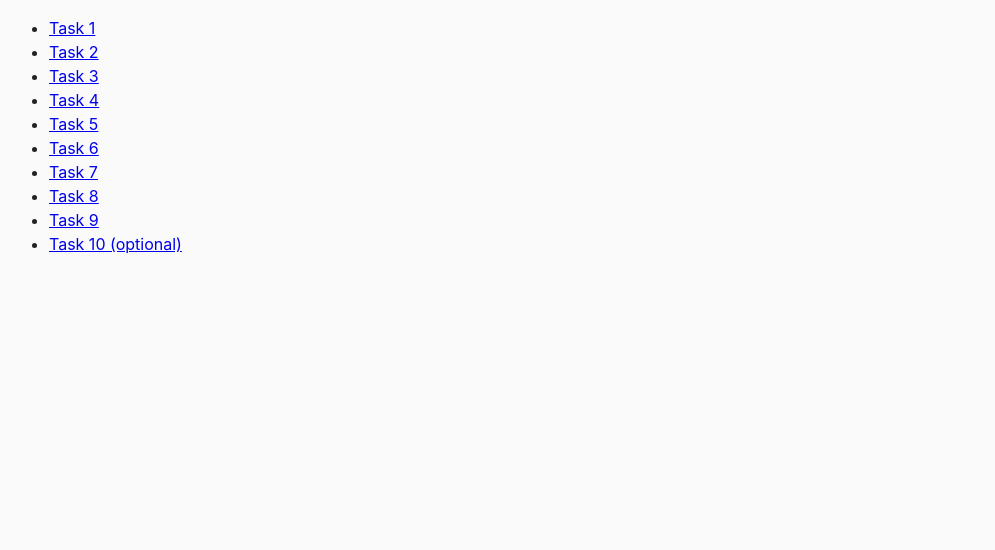
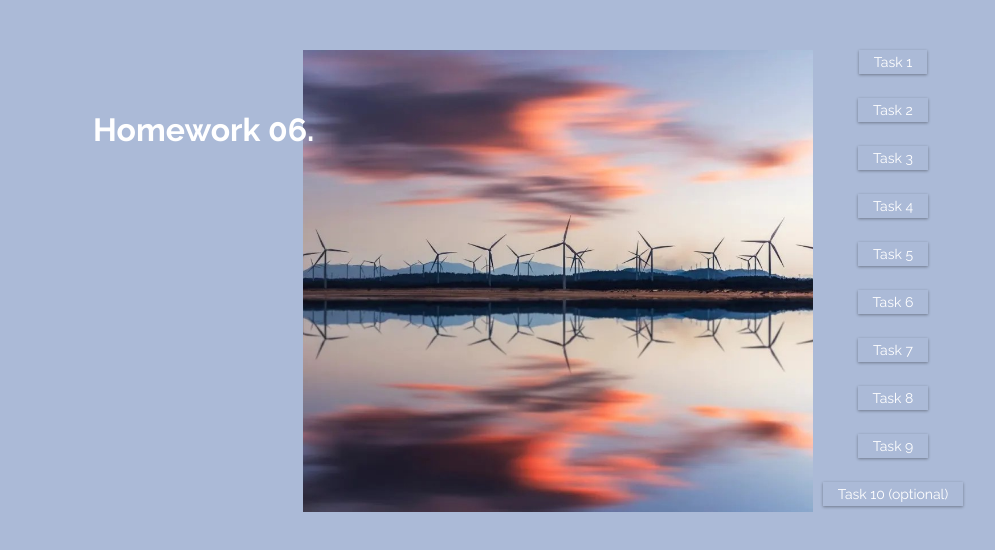
Before and after one commit to Andrey1914/goit-js-hw-06, a plain HTML site: page index.html in a window 1280 px wide. Shown: the whole page, without its empty margins (7-1002 px from the left). Drawn offline with Linux system fonts and the light colour scheme.

Commit message:
added styles on main page and task02

```diff
--- a/css/common.css
+++ b/css/common.css
@@ -3,9 +3,9 @@
 }
 
 body {
-  margin: 16px;
-  font-family: -apple-system, BlinkMacSystemFont, "Segoe UI", Roboto, Oxygen,
-    Ubuntu, Cantarell, "Open Sans", "Helvetica Neue", sans-serif;
+  margin: 0;
+  font-family: "Raleway", -apple-system, BlinkMacSystemFont, "Segoe UI", Roboto,
+    Oxygen, Ubuntu, Cantarell, "Open Sans", "Helvetica Neue", sans-serif;
   -webkit-font-smoothing: antialiased;
   -moz-osx-font-smoothing: grayscale;
   background-color: #fafafa;
@@ -31,3 +31,10 @@ button {
   padding: 8px 12px;
   cursor: pointer;
 }
+
+h1,
+h2,
+p,
+ul {
+  margin: 0;
+}
--- /dev/null
+++ b/css/homework.css
@@ -0,0 +1,141 @@
+* {
+  box-sizing: border-box;
+}
+
+body {
+  background-color: #abbad7;
+  margin: 0;
+  font-family: "Raleway", -apple-system, BlinkMacSystemFont, "Segoe UI", Roboto,
+    Oxygen, Ubuntu, Cantarell, "Open Sans", "Helvetica Neue", sans-serif;
+  -webkit-font-smoothing: antialiased;
+  -moz-osx-font-smoothing: grayscale;
+  line-height: 1.5;
+}
+
+ul,
+a {
+  list-style: none;
+  text-decoration: none;
+  padding: 0;
+  margin: 0;
+}
+
+.title {
+  position: absolute;
+  right: 24px;
+  top: 60px;
+  font-size: 20px;
+  color: #fff;
+}
+
+@media screen and (min-width: 768px) {
+  .title {
+    left: 100px;
+    top: 85px;
+    font-size: 32px;
+  }
+}
+
+@media screen and (min-width: 1536px) {
+  .title {
+    left: 330px;
+    top: 100px;
+    font-size: 48px;
+  }
+}
+
+.container {
+  padding-top: 50px;
+}
+
+@media screen and (min-width: 768px) {
+  .container {
+    display: flex;
+    gap: 10px;
+    justify-content: center;
+  }
+}
+
+@media screen and (min-width: 1536px) {
+  .banner-container {
+    width: 765px;
+  }
+}
+
+.banner {
+  width: 360px;
+  height: auto;
+}
+
+@media screen and (min-width: 768px) {
+  .banner {
+    width: 510px;
+  }
+}
+
+@media screen and (min-width: 1536px) {
+  .banner {
+    width: 757px;
+  }
+}
+
+.tasks-container {
+  position: absolute;
+  top: 60px;
+  left: 0;
+}
+
+@media screen and (min-width: 768px) {
+  .tasks-container {
+    position: static;
+  }
+}
+
+.tasks-list {
+  display: flex;
+  flex-direction: column;
+  align-items: center;
+  gap: 7px;
+}
+
+@media screen and (min-width: 768px) {
+  .tasks-list {
+    gap: 24px;
+  }
+}
+
+@media screen and (min-width: 1536px) {
+  .tasks-list {
+    gap: 36px;
+  }
+}
+
+.tasks-item {
+  box-shadow: rgba(0, 0, 0, 0.3) 0px 1px 3px 0px,
+    rgba(0, 0, 0, 0.06) 0px 1px 2px 0px;
+}
+
+.tasks-item:hover,
+:focus {
+  box-shadow: rgba(60, 64, 67, 0.3) 0px 1px 2px 0px,
+    rgba(60, 64, 67, 0.15) 0px 2px 6px 2px;
+}
+
+.tasks-link {
+  font-size: 14px;
+  font-weight: 400;
+  color: #fff;
+  padding: 5px 15px;
+}
+
+@media screen and (min-width: 1536px) {
+  .tasks-link {
+    font-size: 16px;
+  }
+}
+
+@media screen and (min-width: 1536px) {
+  .tasks-link {
+    font-size: 24px;
+  }
+}
--- /dev/null
+++ b/css/task-01.css
@@ -0,0 +1,89 @@
+.container {
+  padding: 50px 15px;
+}
+
+@media screen and (min-width: 768px) {
+  .container {
+    padding: 50px 40px;
+  }
+}
+
+@media screen and (min-width: 1536px) {
+  .container {
+    padding: 70px;
+  }
+}
+
+.back {
+  display: inline-block;
+  margin-bottom: 20px;
+  font-size: 14px;
+  font-weight: 400;
+}
+
+@media screen and (min-width: 768px) {
+  .back {
+    font-size: 18px;
+    margin-bottom: 30px;
+  }
+}
+
+@media screen and (min-width: 1536px) {
+  .back {
+    font-size: 24px;
+    margin-bottom: 50px;
+  }
+}
+
+.link-back {
+  padding: 5px 15px;
+  text-decoration: none;
+  color: #000;
+  box-shadow: rgba(0, 0, 0, 0.3) 0px 1px 3px 0px,
+    rgba(0, 0, 0, 0.06) 0px 1px 2px 0px;
+}
+
+.link-back:hover,
+:focus {
+  box-shadow: rgba(60, 64, 67, 0.3) 0px 1px 2px 0px,
+    rgba(60, 64, 67, 0.15) 0px 2px 6px 2px;
+}
+
+@media screen and (min-width: 1536px) {
+  .link-back {
+    padding: 10px 20px;
+  }
+}
+
+@media screen and (min-width: 768px) {
+  .wrapper {
+    padding: 0 40px;
+  }
+}
+
+@media screen and (min-width: 1536px) {
+  .wrapper {
+    padding: 0 80px;
+  }
+}
+
+.list {
+  display: flex;
+  gap: 15px;
+  flex-direction: column;
+  padding-left: 100px;
+}
+
+@media screen and (min-width: 768px) {
+  .list {
+    flex-direction: row;
+    padding: 0;
+    justify-content: space-around;
+  }
+}
+
+@media screen and (min-width: 1536px) {
+  .item {
+    font-size: 36px;
+  }
+}
--- a/index.html
+++ b/index.html
@@ -5,20 +5,52 @@
     <meta http-equiv="X-UA-Compatible" content="IE=edge" />
     <meta name="viewport" content="width=device-width, initial-scale=1.0" />
     <title>Homework 6</title>
-    <link rel="stylesheet" href="css/common.css" />
+    <link
+      href="https://fonts.googleapis.com/css2?family=Raleway:wght@100;400;700&display=swap"
+      rel="stylesheet"
+    />
+    <link rel="stylesheet" href="css/homework.css" />
   </head>
   <body>
-    <ul>
-      <li><a href="task-01.html">Task 1</a></li>
-      <li><a href="task-02.html">Task 2</a></li>
-      <li><a href="task-03.html">Task 3</a></li>
-      <li><a href="task-04.html">Task 4</a></li>
-      <li><a href="task-05.html">Task 5</a></li>
-      <li><a href="task-06.html">Task 6</a></li>
-      <li><a href="task-07.html">Task 7</a></li>
-      <li><a href="task-08.html">Task 8</a></li>
-      <li><a href="task-09.html">Task 9</a></li>
-      <li><a href="task-10.html">Task 10 (optional)</a></li>
-    </ul>
+    <h1 class="title">Homework 06.</h1>
+    <div class="container">
+      <div class="banner-container">
+        <img class="banner" src="./images/bg-main-page.jpg" />
+      </div>
+      <div class="tasks-container">
+        <ul class="tasks-list">
+          <li class="tasks-item">
+            <a class="tasks-link" href="task-01.html">Task 1</a>
+          </li>
+          <li class="tasks-item">
+            <a class="tasks-link" href="task-02.html">Task 2</a>
+          </li>
+          <li class="tasks-item">
+            <a class="tasks-link" href="task-03.html">Task 3</a>
+          </li>
+          <li class="tasks-item">
+            <a class="tasks-link" href="task-04.html">Task 4</a>
+          </li>
+          <li class="tasks-item">
+            <a class="tasks-link" href="task-05.html">Task 5</a>
+          </li>
+          <li class="tasks-item">
+            <a class="tasks-link" href="task-06.html">Task 6</a>
+          </li>
+          <li class="tasks-item">
+            <a class="tasks-link" href="task-07.html">Task 7</a>
+          </li>
+          <li class="tasks-item">
+            <a class="tasks-link" href="task-08.html">Task 8</a>
+          </li>
+          <li class="tasks-item">
+            <a class="tasks-link" href="task-09.html">Task 9</a>
+          </li>
+          <li class="tasks-item">
+            <a class="tasks-link" href="task-10.html">Task 10 (optional)</a>
+          </li>
+        </ul>
+      </div>
+    </div>
   </body>
 </html>
```
Also changed, not shown: task-01.html (+9 -3 lines), images/bg-main-page.jpg (added).
